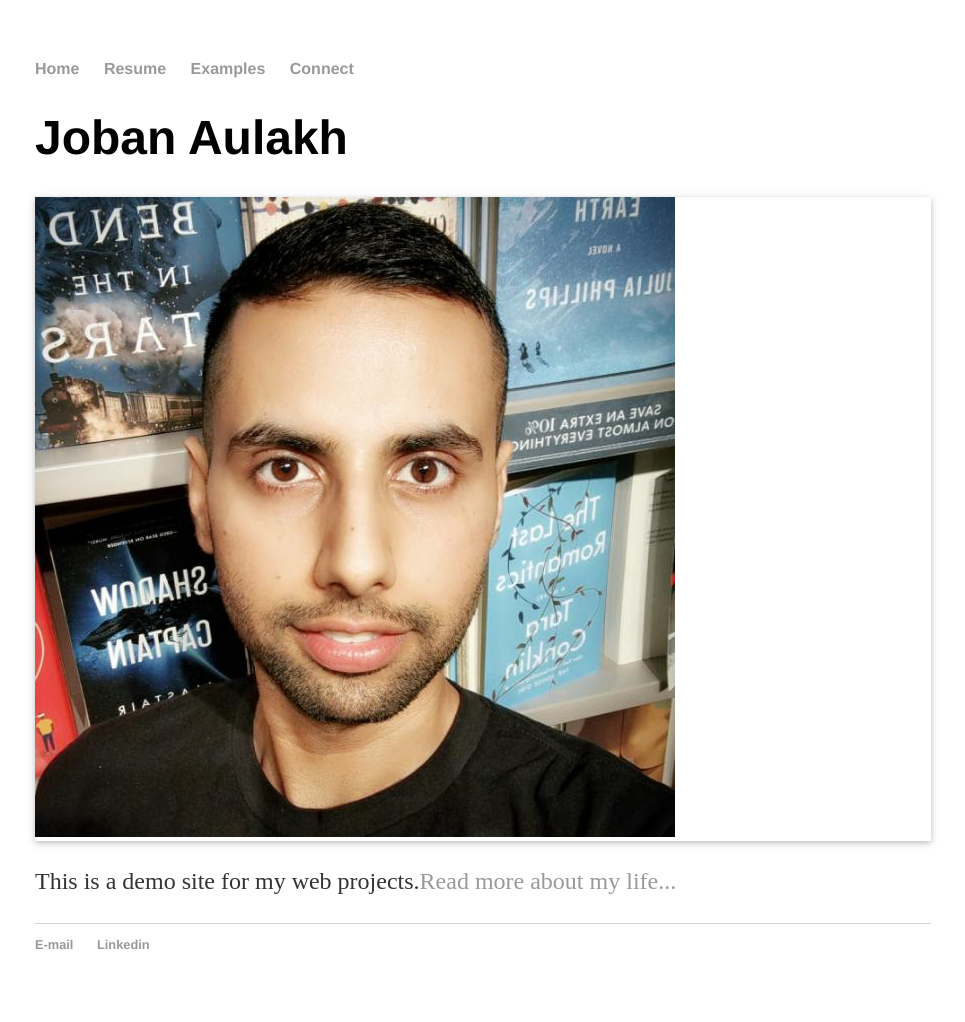
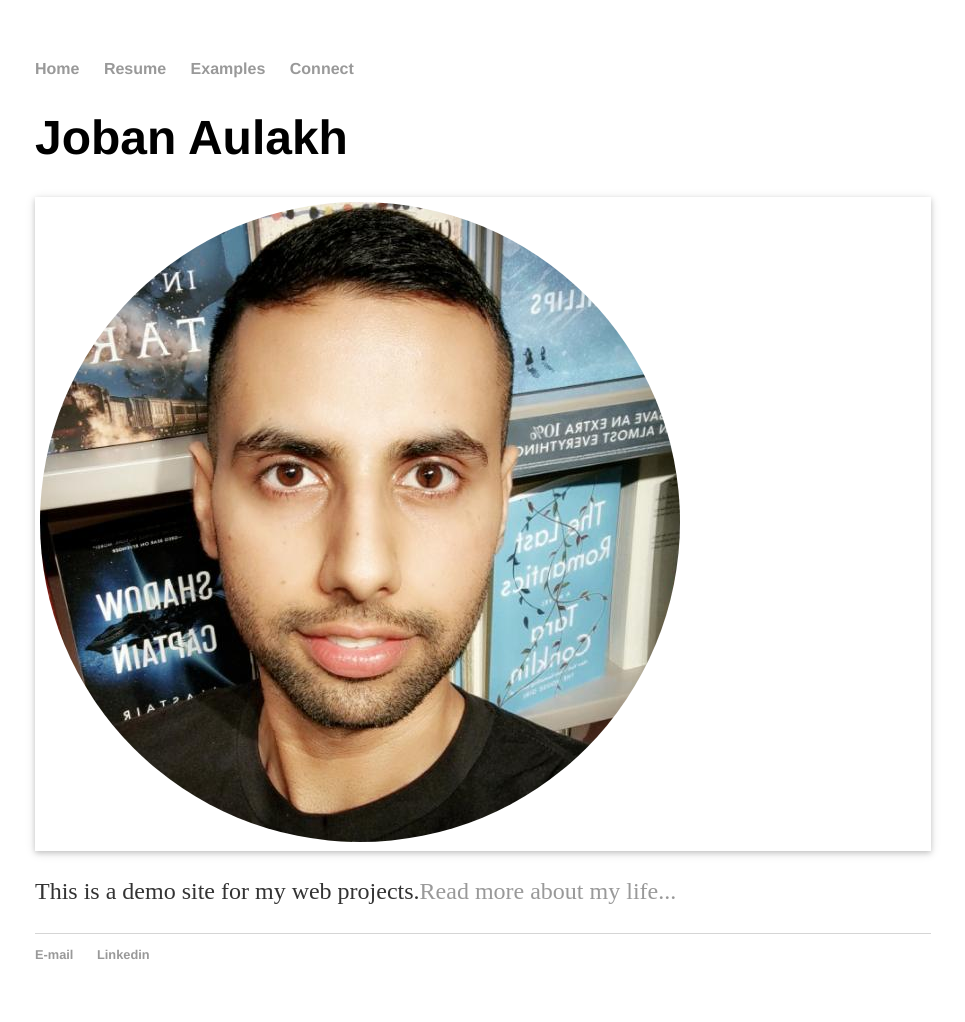
Before and after one commit to joe-bun/joe-bun.github.io, a Jekyll site: the page built from index.html, in a window 1280 px wide. Shown: the whole page, without its empty margins (157-1122 px from the left). Built offline with Jekyll 4.4.1, drawn with Linux system fonts in a browser that asks for light colours.

Commit message:
Update main.css

```diff
--- a/css/main.css
+++ b/css/main.css
@@ -15,6 +15,11 @@ nav ul li, footer ul li {
 .pp {
 
     box-shadow:0 2px 5px 0 rgba(0,0,0,0.16),0 2px 10px 0 rgba(0,0,0,0.12);
+}
+img {
+border-radius: 50%;
+padding: 5px;
+
 }
 a {
     text-decoration: none;
```
